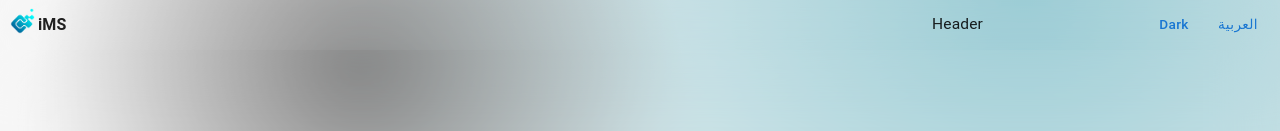
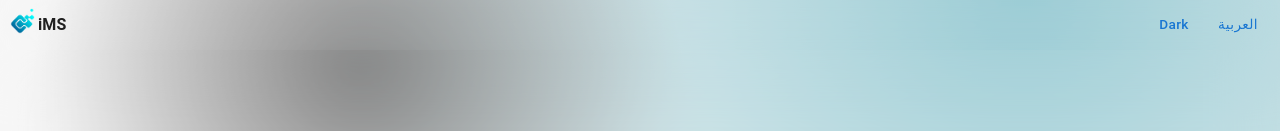
Before and after one commit to Acher0N/iMS, a React (Vite) app: page / in a window 1280 px wide. Shown: the top 131 px of the page. Built offline with nearby package versions, Linux system fonts and the light colour scheme.

Commit message:
Added Language Direction Support

```diff
--- a/src/components/Header/Header.jsx
+++ b/src/components/Header/Header.jsx
@@ -13,7 +13,7 @@ const Header = () => {
       <Box className="header__logo">
         <Logo />
       </Box>
-      <Box className="header__middle">Header</Box>
+      <Box className="header__middle"></Box>
       <Box className="header__end">
         <Button onClick={() => dispatch(toggleMode())}>{mode === "light" ? "Dark" : "Light"}</Button>
         <Button onClick={() => dispatch(toggleLang())}>{direction === "ltr" ? "العربية" : "English"}</Button>
```
